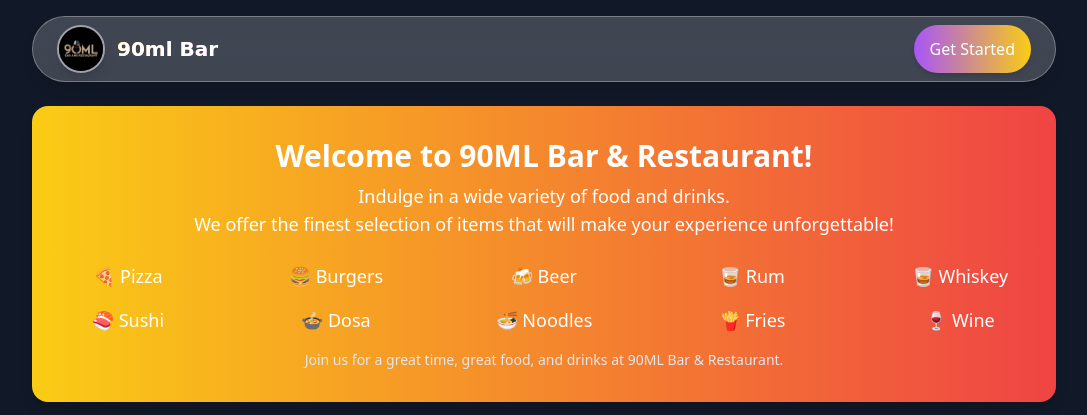
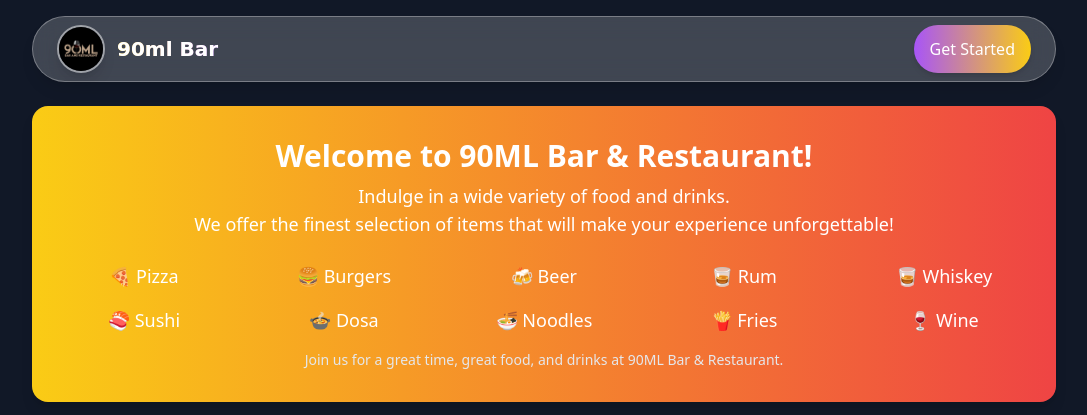
Before and after one commit to Abhimanyupayasi/webdial, a website: page 90ml/index.html in a window 1280 px wide. Shown: the top 415 px of the page, without its empty margins (96-1183 px from the left). Drawn offline with Linux system fonts and the light colour scheme.

Commit message:
card of 90ml

```diff
--- a/90ml/index.html
+++ b/90ml/index.html
@@ -43,7 +43,7 @@
         </header>
 
         <div class="h-10"></div>
-        <div class="w-[80%] max-w-5xl mx-auto text-center bg-gradient-to-r from-yellow-400 to-red-500 text-white py-8 rounded-2xl shadow-lg">
+        <div class="w-[80%] px-5 max-w-5xl mx-auto text-center bg-gradient-to-r from-yellow-400 to-red-500 text-white py-8 rounded-2xl shadow-lg">
             <h2 class="text-3xl px-4 font-extrabold">Welcome to 90ML Bar & Restaurant!</h2>
             <p class="text-lg mt-2">Indulge in a wide variety of food and drinks. <br> We offer the finest selection of items that will make your experience unforgettable!</p>
 
```
